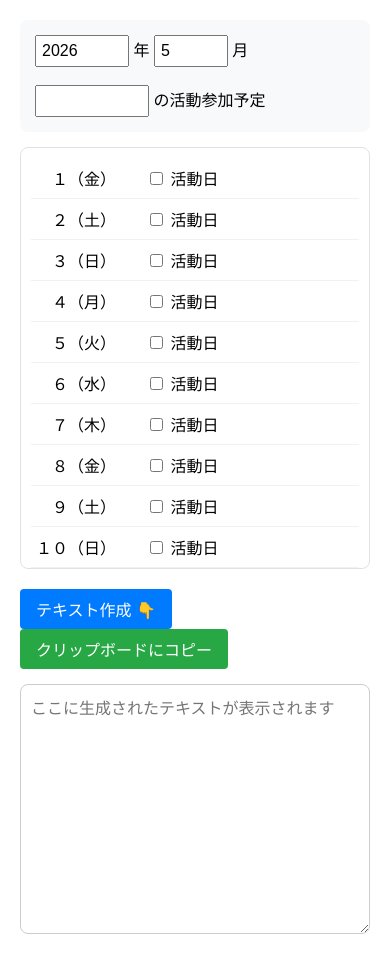
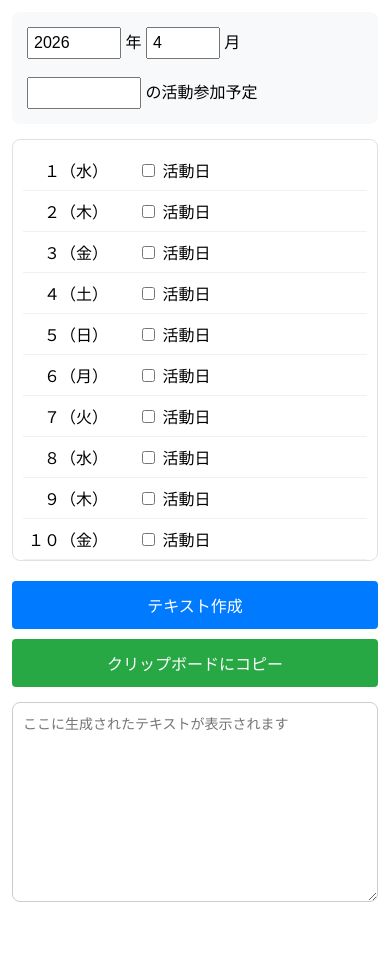
Before and after one commit to KohanicAcid/scheduler_for_text_chat, a plain HTML site: page index.html in a window 390 px wide. After the commit the page ends 918 px from the top, so only its background shows below. Drawn offline with Linux system fonts and the light colour scheme.

Commit message:
スマホ向け画面を追加

```diff
--- a/index.html
+++ b/index.html
@@ -2,6 +2,7 @@
 <html lang="ja">
 <head>
 <meta charset="UTF-8">
+<meta name="viewport" content="width=device-width, initial-scale=1.0">
 <title>予定テキスト生成ツール</title>
 <style>
   body {
@@ -9,6 +10,7 @@
     padding: 20px;
     max-width: 600px;
     margin: 0 auto;
+    box-sizing: border-box;
   }
   .controls {
     margin-bottom: 15px;
@@ -32,6 +34,11 @@
   }
   button:hover { background-color: #0056b3; }
 
+  .actions {
+    display: flex;
+    gap: 10px;
+  }
+
   #dates-container {
     margin-bottom: 20px;
     max-height: 400px;
@@ -43,6 +50,7 @@
   .day-row {
     display: flex;
     align-items: center;
+    flex-wrap: wrap;
     padding: 8px 5px;
     border-bottom: 1px solid #f1f1f1;
   }
@@ -50,7 +58,7 @@
   .day-row:hover { background-color: #f8f9fa; }
 
   .day-label {
-    width: 110px;   /* 全角文字6文字ぶんに合わせて拡張 */
+    width: 110px;
     font-size: 16px;
   }
   .day-checkbox {
@@ -76,6 +84,35 @@
     border-radius: 8px;
     border: 1px solid #ccc;
   }
+
+  /* スマホ向け */
+  @media (max-width: 480px) {
+    body {
+      padding: 12px;
+    }
+    .actions {
+      flex-direction: column;
+    }
+    .actions button {
+      width: 100%;
+      margin-right: 0;
+      padding: 12px;
+    }
+    .status-radios label {
+      margin-right: 10px;
+      font-size: 14px;
+    }
+
+    .status-radios {
+      width: 100%;
+      padding: 4px 0 4px 110px;
+      box-sizing: border-box;
+    }
+    textarea {
+      font-size: 14px;
+      height: 200px;
+    }
+  }
 </style>
 </head>
 <body>
@@ -89,7 +126,7 @@
   <div id="dates-container"></div>
 
   <div class="actions">
-    <button onclick="generate()">テキスト作成 👇</button>
+    <button onclick="generate()">テキスト作成</button>
     <button onclick="copyText()" style="background-color: #28a745;">クリップボードにコピー</button>
   </div>
 
@@ -98,10 +135,6 @@
   <script>
     const weekdays = ["日", "月", "火", "水", "木", "金", "土"];
 
-    // 日付を全角2文字に変換する
-    // 1桁の場合は 全角スペース＋全角数字、2桁の場合は 全角数字×2
-    // 例: 1 → "　１"、15 → "１５"
-    // 全角スペース・全角数字はいずれも同じ文字幅なので、LINEでも揃う
     function toFullWidthDay(d) {
       const fw = ['０','１','２','３','４','５','６','７','８','９'];
       if (d < 10) return '\u3000' + fw[d];
@@ -173,11 +206,9 @@
       for (let row of rows) {
         const cb = row.querySelector('input[type="checkbox"]');
         if (cb.checked) {
-          // ラベルの textContent は toFullWidthDay で作成済みなのでそのまま使う
-          // 例: "　１（月）" / "１５（金）"
+
           const label = row.querySelector('.day-label').textContent;
           const status = row.querySelector('input[type="radio"]:checked').value;
-          // 先頭に全角スペースでインデント
           result += `　${label} ${status}\n`;
         }
       }
@@ -197,7 +228,12 @@
       setTimeout(() => btn.innerText = originalText, 2000);
     }
 
-    window.onload = renderDays;
+    window.onload = () => {
+      const today = new Date();
+      document.getElementById('year').value = today.getFullYear();
+      document.getElementById('month').value = today.getMonth() + 1;
+      renderDays();
+    };
   </script>
 </body>
 </html>
```
